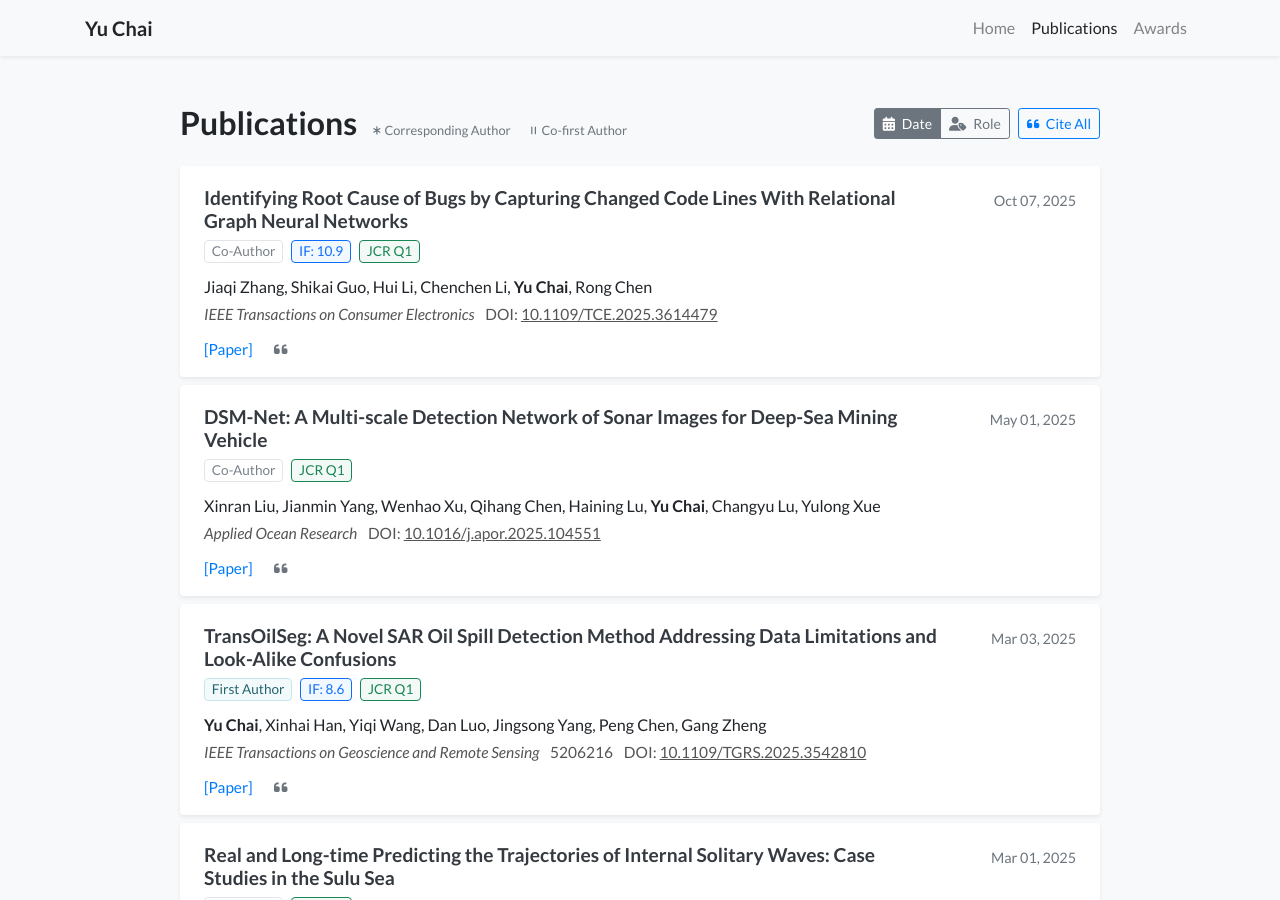
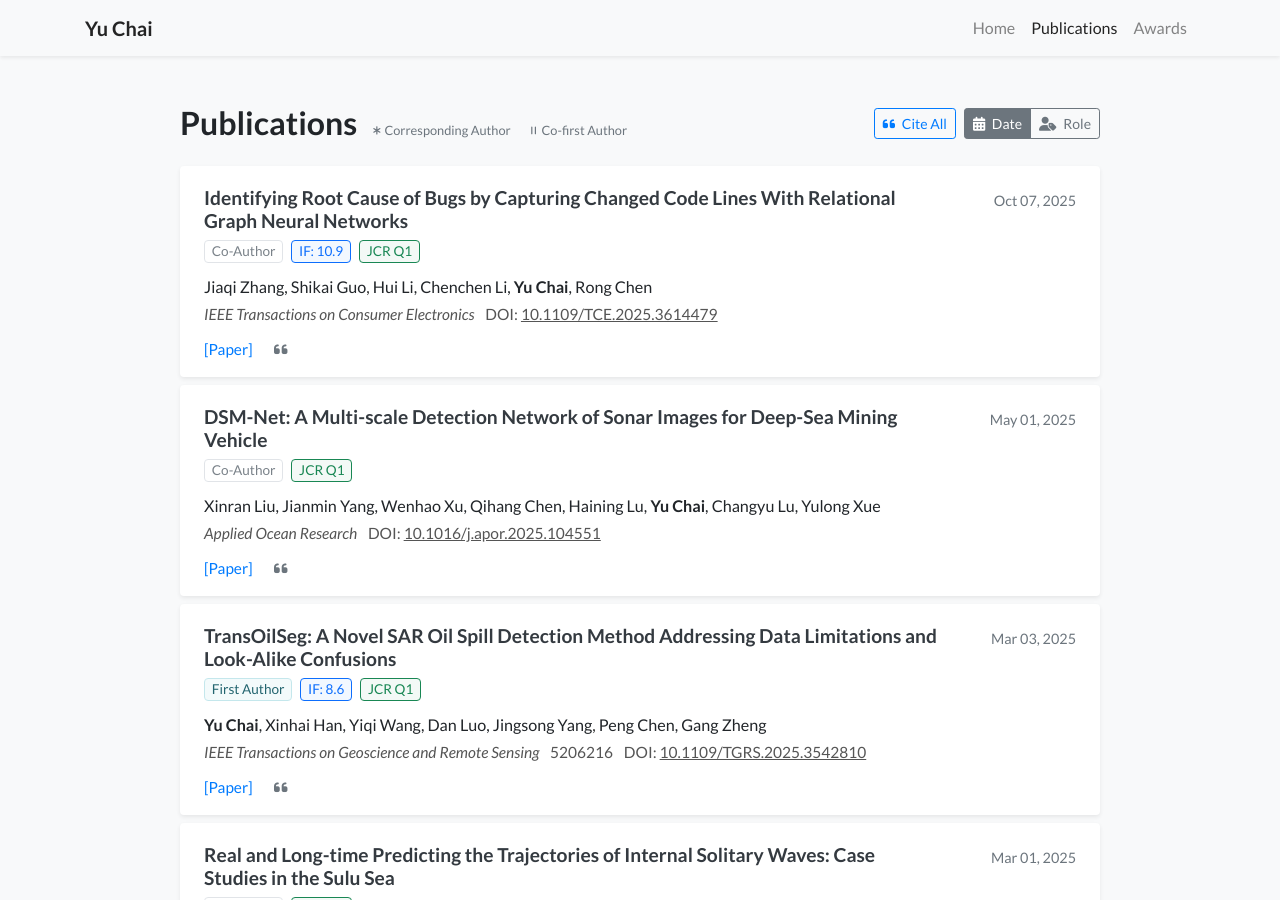
Before and after one commit to cy7372/cy7372.github.io, a Jekyll site: the page built from publications.html, in a window 1280 px wide and 900 px high. Built offline with Jekyll 4.4.1, drawn with Linux system fonts in a browser that asks for light colours; nearby versions of some CDN libraries; a style sheet for code colours, icons or effects is not loaded.

Commit message:
[Auto Backup] 更新页面布局为“Cite All”、日期和角色横向排列

```diff
--- a/publications.html
+++ b/publications.html
@@ -16,7 +16,10 @@ navbar_title: Publications
                 </div>
             </div>
             <div class="d-flex align-items-center">
-                <div class="btn-group btn-group-sm mr-2" role="group" aria-label="Sort publications">
+                <button type="button" class="btn btn-outline-primary btn-sm mr-2" data-toggle="modal" data-target="#modal-cite-all">
+                    <i class="fas fa-quote-left mr-1"></i> Cite All
+                </button>
+                <div class="btn-group btn-group-sm" role="group" aria-label="Sort publications">
                     <button type="button" class="btn btn-outline-secondary active" id="sort-by-date" onclick="sortPubs('date')">
                         <i class="fas fa-calendar-alt mr-1"></i> Date
                     </button>
@@ -24,9 +27,6 @@ navbar_title: Publications
                         <i class="fas fa-user-tag mr-1"></i> Role
                     </button>
                 </div>
-                <button type="button" class="btn btn-outline-primary btn-sm" data-toggle="modal" data-target="#modal-cite-all">
-                    <i class="fas fa-quote-left mr-1"></i> Cite All
-                </button>
             </div>
         </div>
 
```
